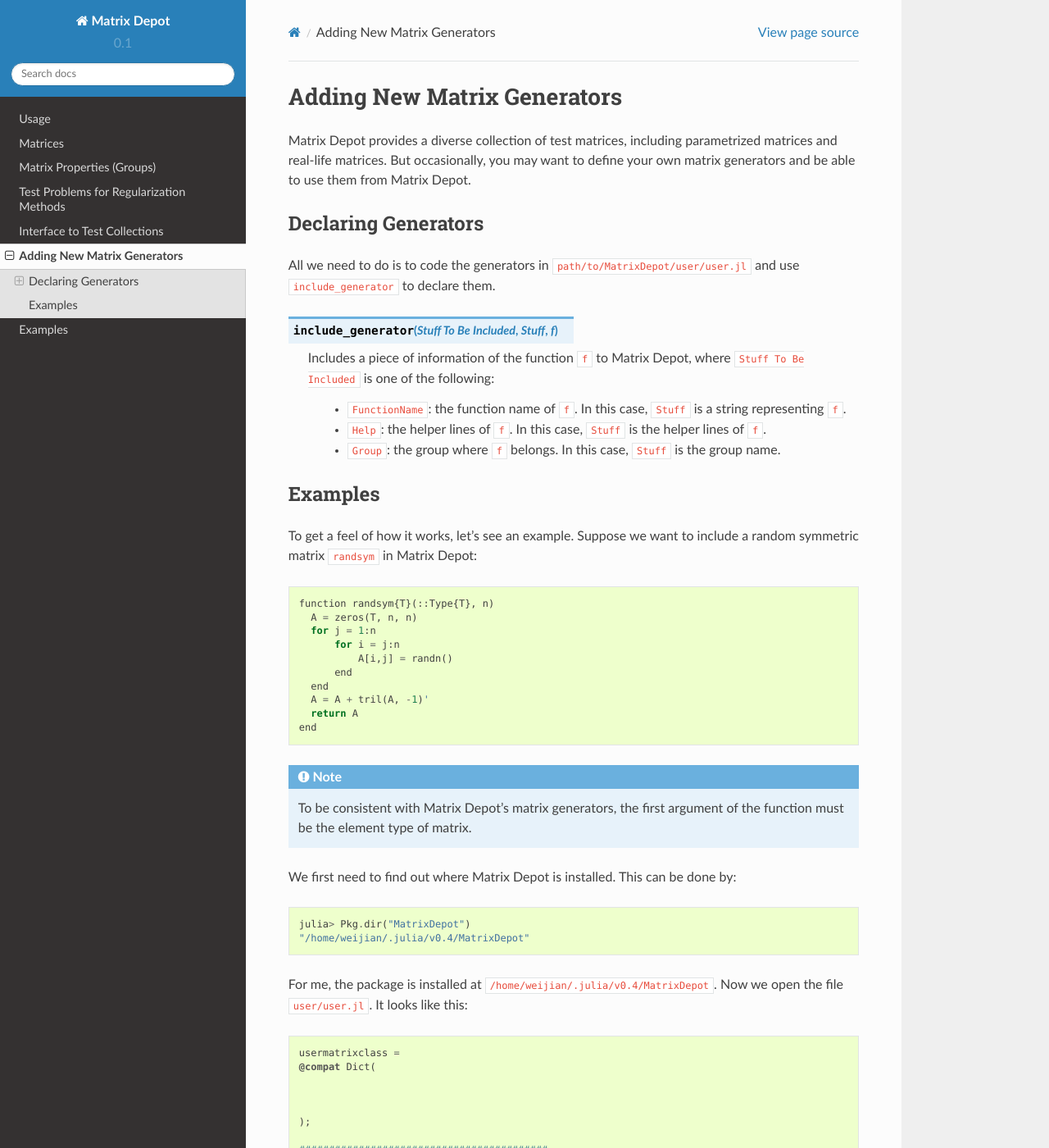
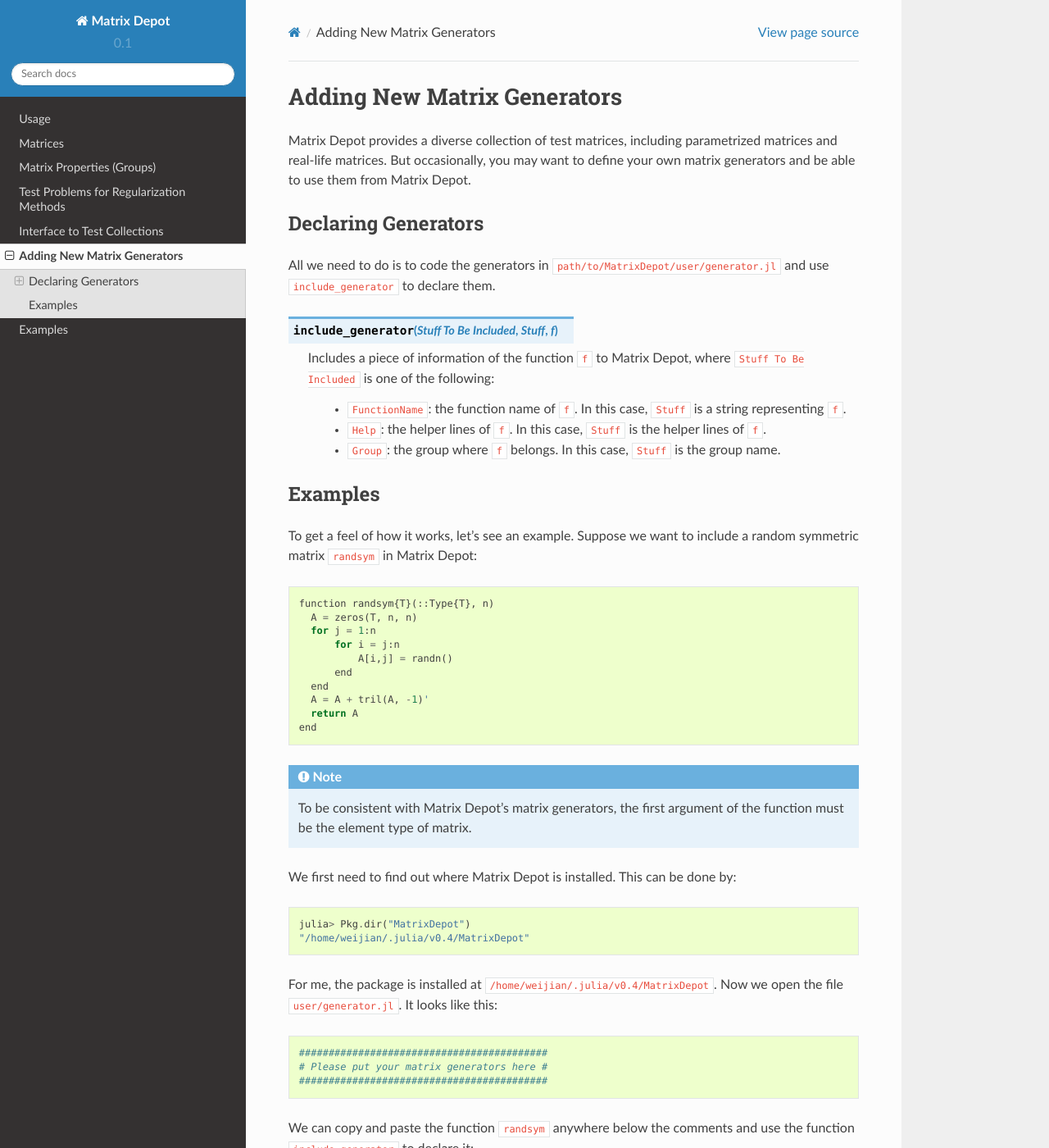
Before and after one commit to JuliaLinearAlgebra/MatrixDepot.jl, a Sphinx documentation site: the page built from doc/user.rst, in a window 1280 px wide and 1400 px high. Shown: the whole window at 82% size. Built offline with Sphinx 7.4.7 and the Read the Docs theme 2.0.0, drawn with Linux system fonts in a browser that asks for light colours; some of the changed text lies outside the part shown.

Commit message:
update doc to reflect change of file name

```diff
--- a/doc/user.rst
+++ b/doc/user.rst
@@ -13,7 +13,7 @@
 --------------------
 
 All we need to do is to code the generators in
-``path/to/MatrixDepot/user/user.jl`` and use ``include_generator`` to
+``path/to/MatrixDepot/user/generator.jl`` and use ``include_generator`` to
 declare them.
 
 .. function:: include_generator(Stuff To Be Included, Stuff, f)
@@ -62,14 +62,8 @@
 
 For me, the package is installed at
 ``/home/weijian/.julia/v0.4/MatrixDepot``. Now we open the file
-``user/user.jl``. It looks like this::
+``user/generator.jl``. It looks like this::
 
-  usermatrixclass =
-  @compat Dict(
-
-
-
-  );
 
   ##########################################
   # Please put your matrix generators here #
@@ -78,12 +72,6 @@
 We can copy and paste the function ``randsym`` anywhere below the
 comments and use the function ``include_generator`` to declare it::
 
-  usermatrixclass =
-  @compat Dict(
-
-
-
-  );
 
   ##########################################
   # Please put your matrix generators here #
@@ -143,6 +131,17 @@
 
 To make it more useful, we can declare the helper strings and group information::
 
+  function randsym{T}(::Type{T}, n)
+   A = zeros(T, n, n)
+    for j = 1:n
+        for i = j:n
+            A[i,j] = randn()
+        end
+    end
+    A = A + tril(A, -1)'
+    return A
+  end
+  include_generator(FunctionName, "randsym", randsym)
   helplines = "random symmetric matrix:
             \n Input options: [type, n]: the dimension of the matrix is n."
   include_generator(Help, helplines, randsym)
```
